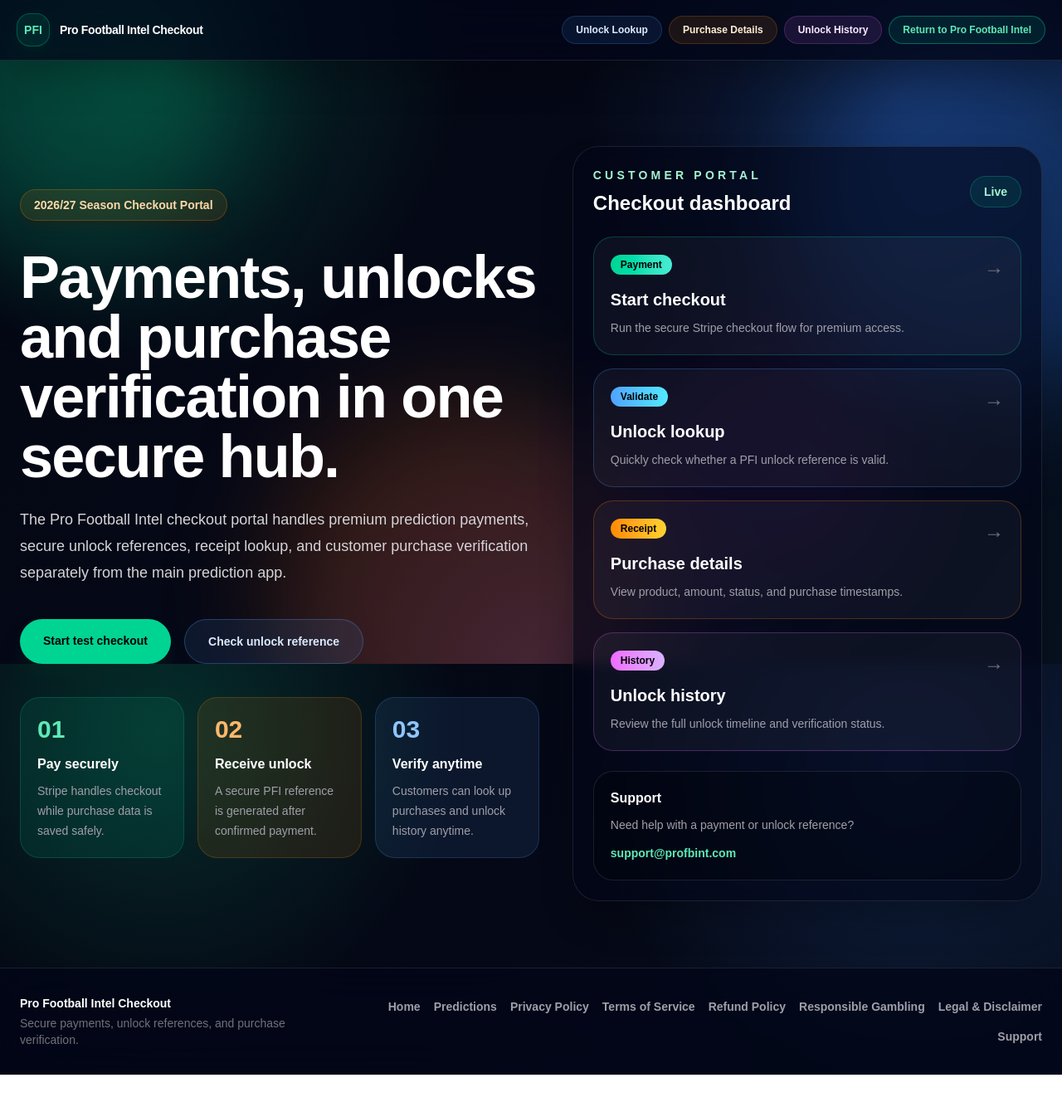
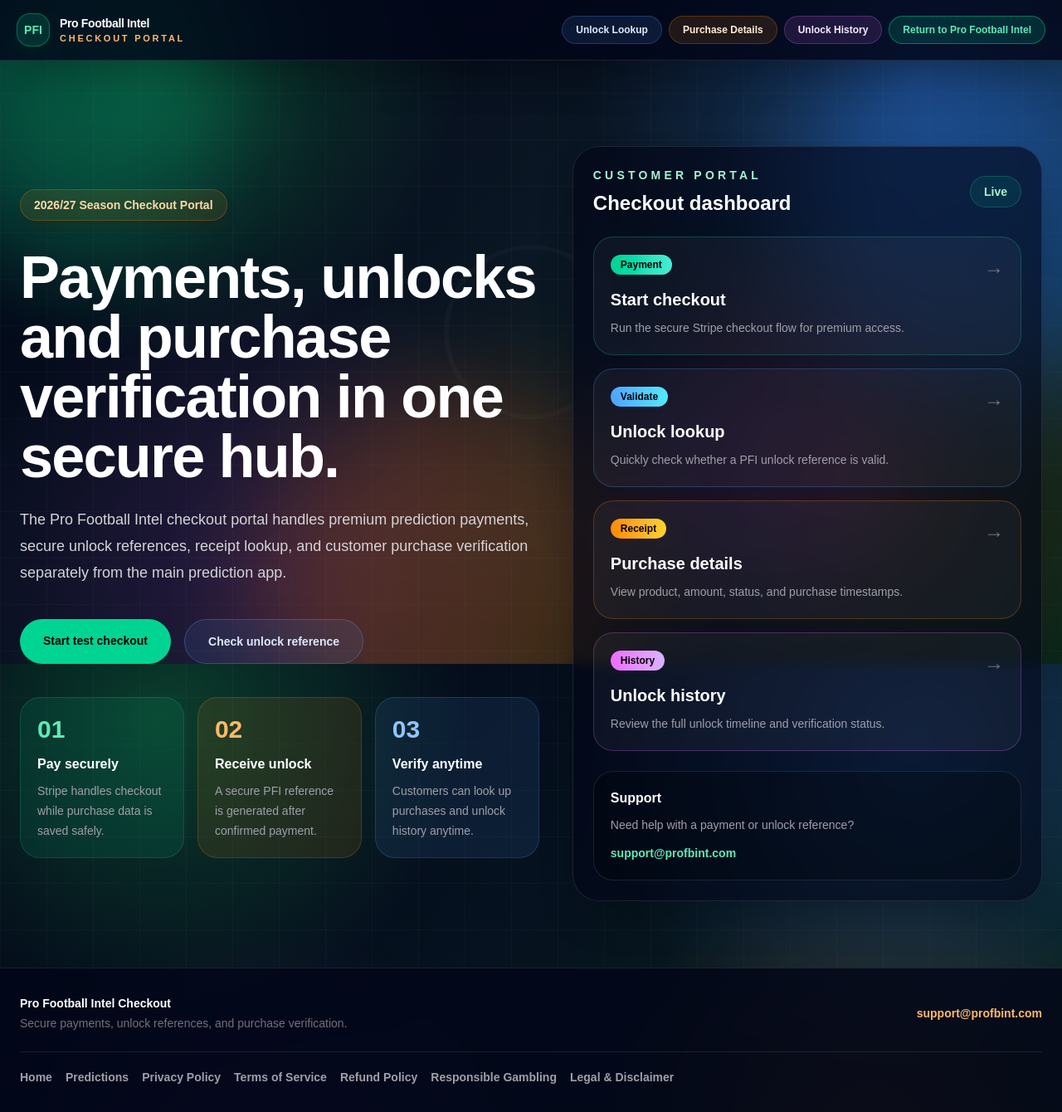
Before and after one commit to Scoreleeo/profbint-checkout, a Next.js app: page / in a window 1280 px wide. Shown: the whole page at 83% size. Before the commit the page ends 1295 px from the top, so only its background shows below. Built offline with nearby package versions, Linux system fonts and the light colour scheme.

Commit message:
Polish checkout football theme

```diff
--- a/app/globals.css
+++ b/app/globals.css
@@ -1,7 +1,7 @@
 @import "tailwindcss";
 
 :root {
-  --background: #050816;
+  --background: #06121f;
   --foreground: #ffffff;
 }
 
@@ -24,12 +24,35 @@
 body {
   min-height: 100%;
   background:
-    radial-gradient(circle at 15% 10%, rgba(16, 185, 129, 0.22), transparent 28%),
-    radial-gradient(circle at 85% 15%, rgba(59, 130, 246, 0.2), transparent 30%),
-    radial-gradient(circle at 50% 100%, rgba(168, 85, 247, 0.16), transparent 32%),
-    linear-gradient(135deg, #030712 0%, #050816 45%, #07111f 100%);
+    linear-gradient(rgba(255, 255, 255, 0.025) 1px, transparent 1px),
+    linear-gradient(90deg, rgba(255, 255, 255, 0.025) 1px, transparent 1px),
+    radial-gradient(circle at 15% 8%, rgba(34, 197, 94, 0.28), transparent 28%),
+    radial-gradient(circle at 86% 12%, rgba(59, 130, 246, 0.32), transparent 30%),
+    radial-gradient(circle at 82% 72%, rgba(249, 115, 22, 0.2), transparent 28%),
+    radial-gradient(circle at 25% 88%, rgba(217, 70, 239, 0.16), transparent 32%),
+    linear-gradient(135deg, #020617 0%, #06121f 45%, #09251a 100%);
+  background-size:
+    56px 56px,
+    56px 56px,
+    auto,
+    auto,
+    auto,
+    auto,
+    auto;
   color: var(--foreground);
   font-family: Arial, Helvetica, sans-serif;
+}
+
+body::before {
+  content: "";
+  position: fixed;
+  inset: 0;
+  pointer-events: none;
+  background:
+    linear-gradient(90deg, transparent 0%, rgba(255, 255, 255, 0.045) 50%, transparent 100%),
+    radial-gradient(circle at center, transparent 0 13%, rgba(255, 255, 255, 0.04) 13.3% 13.8%, transparent 14%);
+  opacity: 0.55;
+  mask-image: linear-gradient(to bottom, transparent, black 18%, black 82%, transparent);
 }
 
 a {
@@ -37,5 +60,5 @@
 }
 
 ::selection {
-  background: rgba(52, 211, 153, 0.35);
+  background: rgba(251, 146, 60, 0.38);
 }
--- a/app/layout.tsx
+++ b/app/layout.tsx
@@ -30,47 +30,52 @@
     >
       <body className="min-h-full text-white">
         <div className="pointer-events-none fixed inset-0 -z-10 overflow-hidden">
-          <div className="absolute left-[-8%] top-[-10%] h-96 w-96 rounded-full bg-emerald-400/20 blur-3xl" />
-          <div className="absolute right-[-10%] top-[5%] h-[28rem] w-[28rem] rounded-full bg-blue-500/25 blur-3xl" />
-          <div className="absolute bottom-[-18%] left-[25%] h-[30rem] w-[30rem] rounded-full bg-orange-500/16 blur-3xl" />
-          <div className="absolute bottom-[10%] right-[15%] h-80 w-80 rounded-full bg-fuchsia-500/12 blur-3xl" />
+          <div className="absolute left-[-8%] top-[-10%] h-96 w-96 rounded-full bg-emerald-400/25 blur-3xl" />
+          <div className="absolute right-[-10%] top-[5%] h-[28rem] w-[28rem] rounded-full bg-blue-500/30 blur-3xl" />
+          <div className="absolute bottom-[-18%] left-[25%] h-[30rem] w-[30rem] rounded-full bg-orange-500/22 blur-3xl" />
+          <div className="absolute bottom-[10%] right-[15%] h-80 w-80 rounded-full bg-fuchsia-500/16 blur-3xl" />
         </div>
 
-        <header className="fixed left-0 right-0 top-0 z-50 border-b border-white/10 bg-slate-950/75 shadow-2xl shadow-black/30 backdrop-blur-xl">
+        <header className="fixed left-0 right-0 top-0 z-50 border-b border-white/10 bg-slate-950/80 shadow-2xl shadow-black/30 backdrop-blur-xl">
           <nav className="mx-auto flex max-w-7xl flex-wrap items-center justify-between gap-4 px-5 py-4">
             <a href="/" className="group flex items-center gap-3">
-              <span className="flex h-10 w-10 items-center justify-center rounded-2xl border border-emerald-400/30 bg-emerald-400/10 text-sm font-black text-emerald-300 shadow-lg shadow-emerald-950/30">
+              <span className="flex h-10 w-10 items-center justify-center rounded-2xl border border-emerald-400/40 bg-emerald-400/15 text-sm font-black text-emerald-300 shadow-lg shadow-emerald-950/30">
                 PFI
               </span>
-              <span className="text-sm font-black tracking-tight text-white group-hover:text-emerald-200">
-                Pro Football Intel Checkout
+              <span>
+                <span className="block text-sm font-black tracking-tight text-white group-hover:text-emerald-200">
+                  Pro Football Intel
+                </span>
+                <span className="block text-[11px] font-bold uppercase tracking-[0.25em] text-orange-300">
+                  Checkout Portal
+                </span>
               </span>
             </a>
 
-            <div className="flex flex-wrap items-center gap-2 text-xs font-bold text-zinc-300">
+            <div className="flex flex-wrap items-center gap-2 text-xs font-bold">
               <a
-                className="rounded-full border border-blue-400/20 bg-blue-400/10 px-4 py-2 text-blue-100 transition hover:border-blue-300/50 hover:bg-blue-400/20"
+                className="rounded-full border border-blue-400/25 bg-blue-400/12 px-4 py-2 text-blue-100 transition hover:border-blue-300/60 hover:bg-blue-400/25"
                 href="/unlock"
               >
                 Unlock Lookup
               </a>
 
               <a
-                className="rounded-full border border-orange-400/20 bg-orange-400/10 px-4 py-2 text-orange-100 transition hover:border-orange-300/50 hover:bg-orange-400/20"
+                className="rounded-full border border-orange-400/25 bg-orange-400/12 px-4 py-2 text-orange-100 transition hover:border-orange-300/60 hover:bg-orange-400/25"
                 href="/purchase"
               >
                 Purchase Details
               </a>
 
               <a
-                className="rounded-full border border-fuchsia-400/20 bg-fuchsia-400/10 px-4 py-2 text-fuchsia-100 transition hover:border-fuchsia-300/50 hover:bg-fuchsia-400/20"
+                className="rounded-full border border-fuchsia-400/25 bg-fuchsia-400/12 px-4 py-2 text-fuchsia-100 transition hover:border-fuchsia-300/60 hover:bg-fuchsia-400/25"
                 href="/unlock-history"
               >
                 Unlock History
               </a>
 
               <a
-                className="rounded-full border border-emerald-400/40 bg-emerald-400/10 px-4 py-2 text-emerald-300 transition hover:bg-emerald-400 hover:text-black"
+                className="rounded-full border border-emerald-400/45 bg-emerald-400/15 px-4 py-2 text-emerald-300 transition hover:bg-emerald-400 hover:text-black"
                 href="https://profbint.com"
               >
                 Return to Pro Football Intel
@@ -81,8 +86,9 @@
 
         <div className="min-h-screen pt-24">{children}</div>
 
-        <footer className="border-t border-white/10 bg-slate-950/75 px-6 py-8 text-sm backdrop-blur-xl">
-          <div className="mx-auto flex max-w-7xl flex-col gap-5 text-center sm:flex-row sm:items-center sm:justify-between sm:text-left">
+        <footer className="border-t border-white/10 bg-slate-950/80 px-6 py-8 text-sm backdrop-blur-xl">
+          <div className="mx-auto flex max-w-7xl flex-col gap-6 text-center sm:text-left">
+            <div className="flex flex-col gap-4 sm:flex-row sm:items-center sm:justify-between">
               <div>
                 <p className="font-black text-white">
                   Pro Football Intel Checkout
@@ -92,51 +98,53 @@
                 </p>
               </div>
 
-            <div className="flex flex-wrap justify-center gap-4 font-semibold text-zinc-400 sm:justify-end">
+              <a
+                className="font-black text-orange-300 hover:text-orange-200"
+                href="mailto:support@profbint.com"
+              >
+                support@profbint.com
+              </a>
+            </div>
+
+            <div className="flex flex-wrap justify-center gap-4 border-t border-white/10 pt-5 font-semibold text-zinc-400 sm:justify-start">
               <a className="hover:text-emerald-300" href="https://profbint.com">
                 Home
               </a>
               <a
-                className="hover:text-emerald-300"
+                className="hover:text-blue-300"
                 href="https://profbint.com/predictions"
               >
                 Predictions
               </a>
               <a
-                className="hover:text-emerald-300"
+                className="hover:text-orange-300"
                 href="https://profbint.com/privacy"
               >
                 Privacy Policy
               </a>
               <a
-                className="hover:text-emerald-300"
+                className="hover:text-orange-300"
                 href="https://profbint.com/terms"
               >
                 Terms of Service
               </a>
               <a
-                className="hover:text-emerald-300"
+                className="hover:text-orange-300"
                 href="https://profbint.com/refunds"
               >
                 Refund Policy
               </a>
               <a
-                className="hover:text-emerald-300"
+                className="hover:text-fuchsia-300"
                 href="https://profbint.com/responsible-gambling"
               >
                 Responsible Gambling
               </a>
               <a
-                className="hover:text-emerald-300"
+                className="hover:text-fuchsia-300"
                 href="https://profbint.com/legal"
               >
                 Legal & Disclaimer
-              </a>
-              <a
-                className="hover:text-emerald-300"
-                href="mailto:support@profbint.com"
-              >
-                Support
               </a>
             </div>
           </div>
```
Lines whose indentation alone changed are shown as unchanged.
